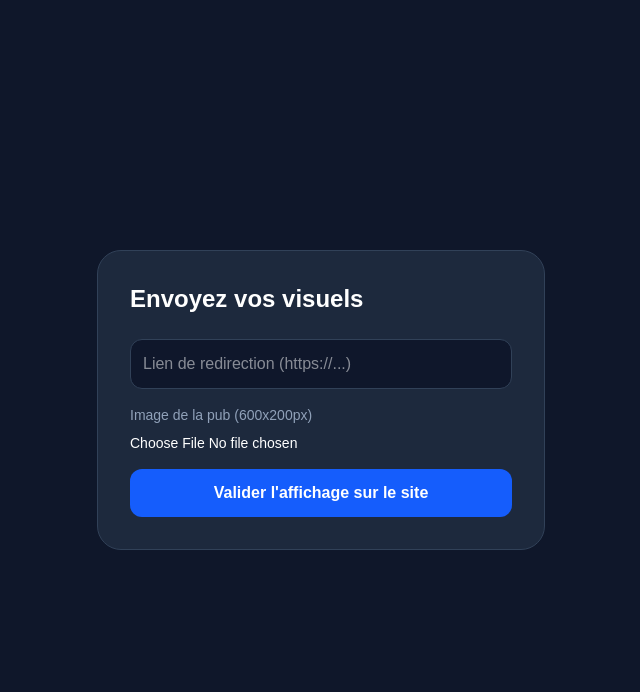
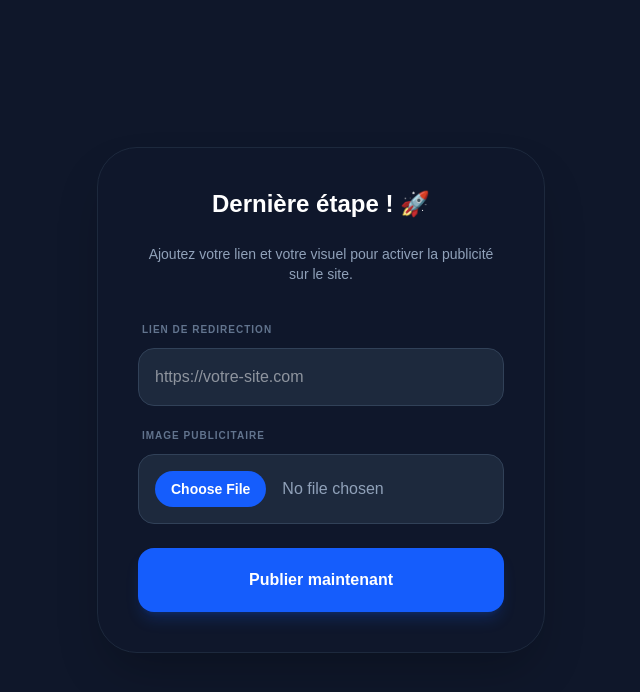
Before and after one commit to Neytoooo/Sloty--app, a Next.js app: page /success in a window 1280 px wide. Shown: the top 692 px of the page, without its empty margins (319-959 px from the left). Built offline with nearby package versions, Linux system fonts and the light colour scheme; no server answers.

Commit message:
docs: tentative de résolution cloudinary et schéma booking

```diff
--- a/next.config.ts
+++ b/next.config.ts
@@ -1,7 +1,12 @@
+// next.config.ts
 import type { NextConfig } from "next";
 
 const nextConfig: NextConfig = {
-  /* Supprime tout ce qu'il y a ici pour l'instant */
+  experimental: {
+    serverActions: {
+      bodySizeLimit: '10mb', // On passe la limite à 10 Mo
+    },
+  },
 };
 
 export default nextConfig;
--- a/src/app/success/actions.ts
+++ b/src/app/success/actions.ts
@@ -3,7 +3,9 @@
 import { v2 as cloudinary } from "cloudinary";
 import { prisma } from "@/lib/prisma";
 import { redirect } from "next/navigation";
+import { revalidatePath } from "next/cache";
 
+// Configuration Cloudinary
 cloudinary.config({
   cloud_name: process.env.CLOUDINARY_CLOUD_NAME,
   api_key: process.env.CLOUDINARY_API_KEY,
@@ -11,13 +13,13 @@ cloudinary.config({
 });
 
 export async function handleAssetsUpload(formData: FormData) {
-  const file = formData.get("adImage") as File;
-  const adLink = formData.get("adLink") as string;
+  const file = formData.get("image") as File;
+  const link = formData.get("link") as string;
   const slotId = formData.get("slotId") as string;
 
-  if (!file || !adLink || !slotId) return;
+  if (!file || !link || !slotId) return;
 
-  // 1. Convertir le fichier pour Cloudinary
+  // 1. Upload vers Cloudinary
   const arrayBuffer = await file.arrayBuffer();
   const buffer = Buffer.from(arrayBuffer);
 
@@ -28,14 +30,30 @@ export async function handleAssetsUpload(formData: FormData) {
     }).end(buffer);
   });
 
-  // 2. Mettre à jour le Booking dans la DB
-  await prisma.booking.update({
-    where: { slotId: slotId },
+  // 2. Mise à jour de la BDD selon ton schéma actuel
+  // On met à jour l'AdSlot pour marquer qu'il est réservé
+  // Et on crée/met à jour le Booking associé
+  await prisma.adSlot.update({
+    where: { id: slotId },
     data: {
-      adImage: uploadResponse.secure_url,
-      adLink: adLink,
+      isBooked: true,
+      booking: {
+        upsert: {
+          create: {
+            adImage: uploadResponse.secure_url, // Nom exact dans ton schéma
+            adLink: link,                       // Nom exact dans ton schéma
+            buyerEmail: "test@example.com",     // Champ obligatoire dans ton schéma
+            amountPaid: 0,                      // Champ obligatoire dans ton schéma
+          },
+          update: {
+            adImage: uploadResponse.secure_url,
+            adLink: link,
+          }
+        }
+      }
     },
   });
 
+  revalidatePath("/");
   redirect("/dashboard?success=true");
 }
--- a/src/app/success/page.tsx
+++ b/src/app/success/page.tsx
@@ -1,39 +1,66 @@
+import { auth } from "@clerk/nextjs/server";
+import { redirect } from "next/navigation";
+// On utilise le nom correct suggéré par l'erreur : handleAssetsUpload
 import { handleAssetsUpload } from "./actions";
 
-export default function SuccessPage({ searchParams }: { searchParams: { slotId: string } }) {
+export default async function SuccessPage({
+  searchParams,
+}: {
+  searchParams: Promise<{ slotId: string }>;
+}) {
+  // CORRECTIF 1 : On attend (await) les paramètres asynchrones de Next.js 15
+  const { slotId } = await searchParams;
+
   return (
-    <div className="min-h-screen bg-[#0f172a] text-white flex items-center justify-center p-4">
-      <form action={handleAssetsUpload} className="bg-slate-800 p-8 rounded-3xl border border-slate-700 w-full max-w-md">
-        <h1 className="text-2xl font-bold mb-6">Envoyez vos visuels</h1>
+    <div className="min-h-screen bg-[#0f172a] flex items-center justify-center p-6">
+      <div className="max-w-md w-full bg-slate-900 border border-slate-800 p-10 rounded-[2.5rem] shadow-2xl">
+        <h1 className="text-2xl font-black text-white mb-6 text-center">
+          Dernière étape ! 🚀
+        </h1>
+        <p className="text-slate-400 text-sm text-center mb-8">
+          Ajoutez votre lien et votre visuel pour activer la publicité sur le site.
+        </p>
 
-        {/* Champ caché pour savoir quel slot mettre à jour */}
-        <input type="hidden" name="slotId" value={searchParams.slotId} />
+        <form action={handleAssetsUpload} className="space-y-6">
+          {/* CORRECTIF 2 : On utilise la valeur extraite de l'await */}
+          <input type="hidden" name="slotId" value={slotId} />
 
-        <div className="space-y-4">
-          <input
-            name="adLink"
-            type="url"
-            placeholder="Lien de redirection (https://...)"
-            className="w-full bg-slate-900 p-3 rounded-xl border border-slate-700"
-            required
-          />
+          <div className="space-y-4 text-left">
+            <div>
+              <label className="text-[10px] font-black uppercase text-slate-500 tracking-widest ml-1">
+                Lien de redirection
+              </label>
+              <input
+                name="link"
+                type="url"
+                required
+                className="w-full mt-2 p-4 bg-slate-800 border border-slate-700 text-white rounded-2xl outline-none focus:border-blue-500 transition-all"
+                placeholder="https://votre-site.com"
+              />
+            </div>
 
-          <div className="flex flex-col gap-2">
-            <label className="text-sm text-slate-400">Image de la pub (600x200px)</label>
-            <input
-              name="adImage"
-              type="file"
-              accept="image/*"
-              className="text-sm"
-              required
-            />
+            <div>
+              <label className="text-[10px] font-black uppercase text-slate-500 tracking-widest ml-1">
+                Image publicitaire
+              </label>
+              <input
+                name="image"
+                type="file"
+                accept="image/*"
+                required
+                className="w-full mt-2 p-4 bg-slate-800 border border-slate-700 text-slate-400 rounded-2xl file:mr-4 file:py-2 file:px-4 file:rounded-full file:border-0 file:text-sm file:font-semibold file:bg-blue-600 file:text-white hover:file:bg-blue-500 transition-all cursor-pointer"
+              />
+            </div>
           </div>
 
-          <button type="submit" className="w-full bg-blue-600 py-3 rounded-xl font-bold">
-            Valider l'affichage sur le site
+          <button
+            type="submit"
+            className="w-full bg-blue-600 text-white py-5 rounded-2xl font-black hover:bg-blue-500 transition-all shadow-lg shadow-blue-600/20"
+          >
+            Publier maintenant
           </button>
-        </div>
-      </form>
+        </form>
+      </div>
     </div>
   );
 }
--- a/src/app/widget/[slotId]/page.tsx
+++ b/src/app/widget/[slotId]/page.tsx
@@ -3,35 +3,39 @@ import { prisma } from "@/lib/prisma";
 export default async function WidgetPage({ params }: { params: Promise<{ slotId: string }> }) {
   const { slotId } = await params;
 
+  // On récupère le slot ET son booking associé
   const slot = await prisma.adSlot.findUnique({
     where: { id: slotId },
-    include: { booking: true }
+    include: { booking: true } // Indispensable pour accéder à adImage
   });
 
   if (!slot) return <div className="text-xs text-slate-400">Annonce non trouvée</div>;
 
-  // URL de base pour éviter les liens cassés
   const baseUrl = process.env.NEXT_PUBLIC_APP_URL || 'http://localhost:3000';
-  const bookingUrl = `${baseUrl}/book/${slot.creatorId}`;
 
   return (
-    // h-screen pour forcer le widget à prendre toute la hauteur de l'iframe
     <div className="h-screen w-full overflow-hidden bg-white">
-      {slot.isBooked && slot.booking ? (
-        <a href={slot.booking.adLink} target="_blank" rel="noopener" className="block w-full h-full">
+      {/* On vérifie si le slot est réservé ET si le booking contient une image */}
+      {slot.isBooked && slot.booking?.adImage ? (
+        <a
+          href={slot.booking.adLink}
+          target="_blank"
+          rel="noopener"
+          className="block w-full h-full group relative"
+        >
           <img
             src={slot.booking.adImage}
             alt="Sponsor"
-            className="w-full h-full object-cover"
+            className="w-full h-full object-cover transition-transform duration-500 group-hover:scale-105"
           />
         </a>
       ) : (
         <a
-          href={bookingUrl}
+          href={`${baseUrl}/book/${slot.creatorId}`}
           target="_blank"
           className="flex flex-col items-center justify-center w-full h-full border-2 border-dashed border-slate-200 rounded-xl bg-slate-50 hover:bg-white hover:border-blue-400 transition-all px-4 no-underline group"
         >
-          <span className="text-[10px] uppercase font-bold tracking-widest text-slate-400 group-hover:text-blue-500 transition-colors">
+          <span className="text-[10px] uppercase font-bold tracking-widest text-slate-400">
             Espace Disponible
           </span>
           <span className="text-sm font-bold text-slate-900 mt-1">
```
